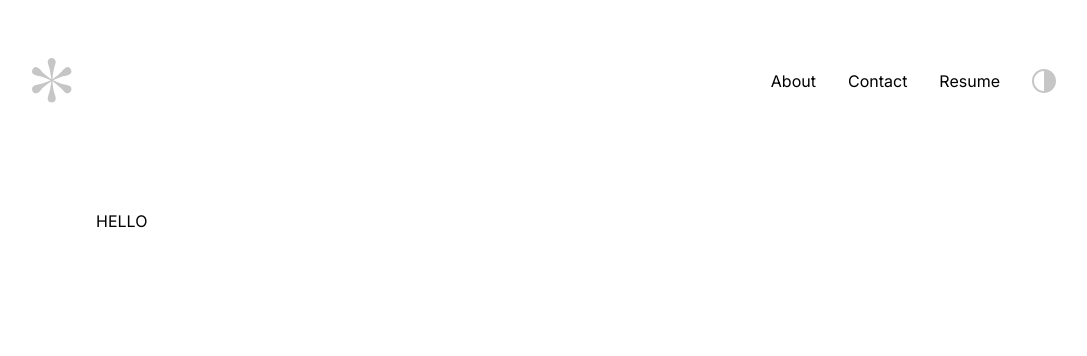
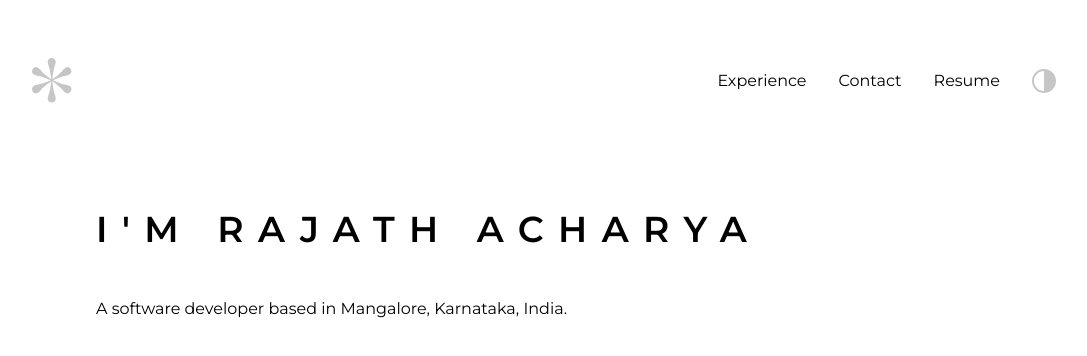
Before and after one commit to Rajath-Acharya/Portfolio, a Next.js app: page / in a window 1280 px wide. Shown: the top 356 px of the page, without its empty margins (96-1183 px from the left). Built offline with nearby package versions, Linux system fonts and the light colour scheme.

Commit message:
showing resume

```diff
--- a/src/app/about/page.js
+++ /dev/null
@@ -1,5 +0,0 @@
-export default function About() {
-  return (
-    <h1>About</h1>
-  )
-}
--- a/src/app/components/Header.js
+++ b/src/app/components/Header.js
@@ -21,16 +21,26 @@ const Header = () => {
   return (
     <header className='py-12 px-32 flex justify-between items-center'>
       <div>
-      <Image
-        priority
-        src={theme === 'light' ? logoLight : logoDark}
-        alt="logo"
-      />
+       <Link href="/">
+        <Image
+          priority
+          src={theme === 'light' ? logoLight : logoDark}
+          alt="logo"
+        />
+      </Link>
       </div>
       <div className='flex items-center gap-8'>
-        <Link className='h-6 flex items-center' href="/about">About</Link>
+        <Link className='h-6 flex items-center' href="/experience">Experience</Link>
         <Link className='h-6 flex items-center' href="/contact">Contact</Link>
-        <Link className='h-6 flex items-center' href="/resume">Resume</Link>
+        <a
+          className='h-6 flex items-center'
+          href={`https://drive.google.com/file/d/${process.env.NEXT_PUBLIC_RESUME_LINK}/view?usp=sharing`}
+          target="_blank"
+          rel="noopener noreferrer"
+          aria-label="Go to Resume Page"
+        >
+          Resume
+        </a>
       <Themechanger />
       </div>
     </header>
--- /dev/null
+++ b/src/app/experience/page.js
@@ -0,0 +1,8 @@
+export default function Experience() {
+  return (
+    <>
+    <h1>Experience</h1>
+
+    </>
+  )
+}
--- a/src/app/layout.js
+++ b/src/app/layout.js
@@ -1,9 +1,14 @@
 import './globals.css'
-import { Inter } from 'next/font/google'
 import Provider from './components/ThemeProvider'
 import Header from './components/Header'
+import { Montserrat } from 'next/font/google';
 
-const inter = Inter({ subsets: ['latin'] })
+const montserrat = Montserrat({
+  weight: ['400', '500', '600', '700'],
+  style: ['normal', 'italic'],
+  subsets: ['latin'],
+  display: 'swap',
+});
 
 export const metadata = {
   title: 'Portfolio'
@@ -12,7 +17,7 @@ export const metadata = {
 export default function RootLayout({ children }) {
   return (
     <html lang="en">
-      <body className={inter.className}>
+      <body className={montserrat.className}>
         <Provider>
           <Header />
           <main className='py-12 px-48'>
--- a/src/app/page.js
+++ b/src/app/page.js
@@ -1,5 +1,13 @@
 export default function Home() {
   return (
-    <h1>HELLO</h1>
+    <section>
+      <h1 className="tracking-widest text-4xl font-semibold mb-12">I'M RAJATH ACHARYA</h1>
+      <p>
+        A software developer based in Mangalore, Karnataka, India.
+      </p>
+      <p>
+
+      </p>
+    </section>
   )
 }
--- a/src/app/resume/page.js
+++ /dev/null
@@ -1,5 +0,0 @@
-export default function Resume() {
-  return (
-    <h1>Resume</h1>
-  )
-}
--- a/tailwind.config.js
+++ b/tailwind.config.js
@@ -16,4 +16,9 @@ module.exports = {
   },
   plugins: [],
   darkMode: 'class',
+  theme: {
+    letterSpacing: {
+      widest: '0.9rem',
+    }
+  }
 }
```
Also changed, not shown: 1 other file (tests, documents, lock files or other folders).
